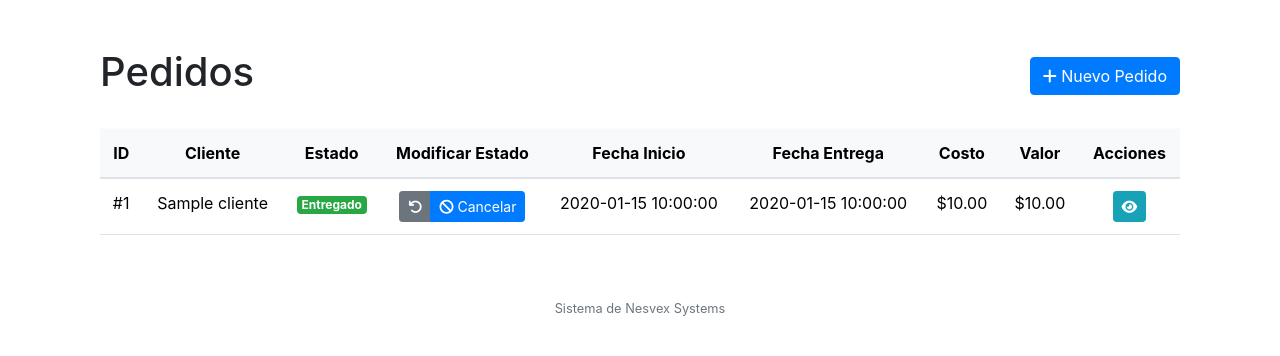
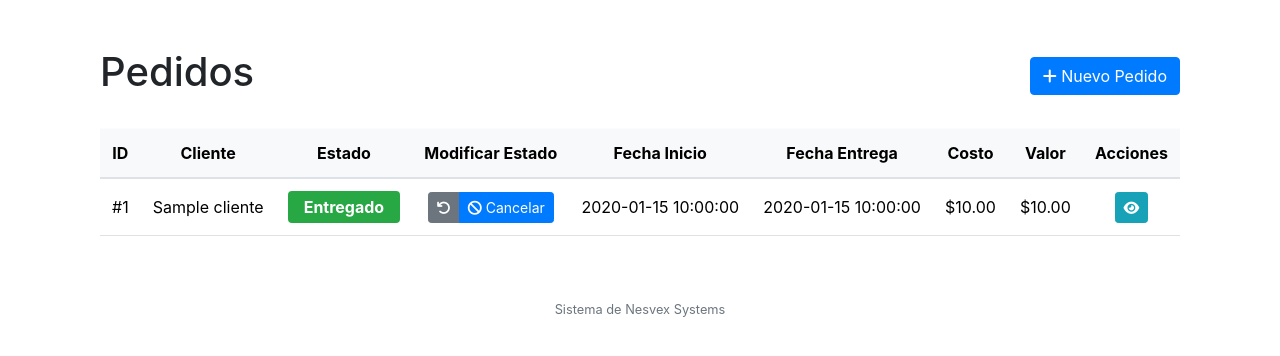
Before and after one commit to putallazNicolas/NesvexSystem, a Python web app: template templates/orders.html in a window 1280 px wide. Shown: the part 17-373 px from the top of the page. Run offline with Jinja, Linux system fonts and the light colour scheme; the template is opened without the code that fills it: most values are stand-ins (such as "Sample title", 1, 10 or a date in 2020); some libraries are stand-ins or nearby versions.

Commit message:
fixed badges

```diff
--- a/templates/articles.html
+++ b/templates/articles.html
@@ -32,9 +32,9 @@
                             <td class="align-middle">{{ articulo.descripcion }}</td>
                             <td class="align-middle">
                                 {% if articulo.cantidad <= 5 %}
-                                <span class="badge bg-danger">{{ articulo.cantidad }}</span>
+                                <span class="badge bg-danger px-3 py-2 fs-6">{{ articulo.cantidad }}</span>
                                 {% else %}
-                                <span class="badge bg-success">{{ articulo.cantidad }}</span>
+                                <span class="badge bg-success px-3 py-2 fs-6">{{ articulo.cantidad }}</span>
                                 {% endif %}
                             </td>
                             <td class="align-middle">{{ articulo.color or '-' }}</td>
--- a/templates/orders.html
+++ b/templates/orders.html
@@ -18,36 +18,36 @@ Pedidos
         <table class="table table-hover">
             <thead class="table-light">
                 <tr>
-                    <th>ID</th>
-                    <th>Cliente</th>
-                    <th>Estado</th>
-                    <th>Modificar Estado</th>
-                    <th>Fecha Inicio</th>
-                    <th>Fecha Entrega</th>
-                    <th>Costo</th>
-                    <th>Valor</th>
-                    <th>Acciones</th>
+                    <th class="align-middle">ID</th>
+                    <th class="align-middle">Cliente</th>
+                    <th class="align-middle">Estado</th>
+                    <th class="align-middle">Modificar Estado</th>
+                    <th class="align-middle">Fecha Inicio</th>
+                    <th class="align-middle">Fecha Entrega</th>
+                    <th class="align-middle">Costo</th>
+                    <th class="align-middle">Valor</th>
+                    <th class="align-middle">Acciones</th>
                 </tr>
             </thead>
             <tbody>
                 {% for pedido in pedidos %}
                 <tr>
-                    <td>#{{ pedido["id"] }}</td>
-                    <td>{{ pedido["cliente"]["nombre"] }}</td>
-                    <td>
+                    <td class="align-middle">#{{ pedido["id"] }}</td>
+                    <td class="align-middle">{{ pedido["cliente"]["nombre"] }}</td>
+                    <td class="align-middle">
                         {% if pedido["estado"] == "Pendiente de Seña" %}
-                        <span class="badge bg-secondary">Pendiente de Seña</span>
+                        <span class="badge bg-secondary px-3 py-2 fs-6">Pendiente de Seña</span>
                         {% elif pedido["estado"] == "En proceso" %}
-                        <span class="badge bg-warning">En proceso</span>
+                        <span class="badge bg-warning px-3 py-2 fs-6">En proceso</span>
                         {% elif pedido["estado"] == "En entrega" %}
-                        <span class="badge bg-info">En entrega</span>
+                        <span class="badge bg-info px-3 py-2 fs-6">En entrega</span>
                         {% elif pedido["estado"] == "Entregado" %}
-                        <span class="badge bg-success">Entregado</span>
-                        {% elif pedido["estado"] == "Cancelado" %}
-                        <span class="badge bg-danger">Cancelado</span>
+                        <span class="badge bg-success px-3 py-2 fs-6">Entregado</span>
+                        {% else %}
+                        <span class="badge bg-danger px-3 py-2 fs-6">Cancelado</span>
                         {% endif %}
                     </td>
-                    <td>
+                    <td class="align-middle">
                         <div class="btn-group" role="group">
                             {% if pedido["estado"] != "Pendiente de Seña" %}
                             <a href="/orders/edit/state/{{ pedido['id'] }}/prev" class="btn btn-sm btn-secondary" title="Volver al estado anterior">
@@ -69,11 +69,11 @@ Pedidos
                             {% endif %}
                         </div>
                     </td>
-                    <td>{{ pedido["fecha_de_inicio"] }}</td>
-                    <td>{{ pedido["fecha_de_entrega"] }}</td>
-                    <td>${{ "{:,.2f}".format(pedido["costo"]) }}</td>
-                    <td>${{ "{:,.2f}".format(pedido["valor"]) }}</td>
-                    <td>
+                    <td class="align-middle">{{ pedido["fecha_de_inicio"] }}</td>
+                    <td class="align-middle">{{ pedido["fecha_de_entrega"] }}</td>
+                    <td class="align-middle">${{ "{:,.2f}".format(pedido["costo"]) }}</td>
+                    <td class="align-middle">${{ "{:,.2f}".format(pedido["valor"]) }}</td>
+                    <td class="align-middle">
                         <a href="/orders/see/{{ pedido['id'] }}" class="btn btn-sm btn-info" title="Ver detalles">
                             <i class="fas fa-eye"></i>
                         </a>
```
Also changed, not shown: templates/movements.html (+18 -18 lines), templates/order.html (+6 -6 lines).
